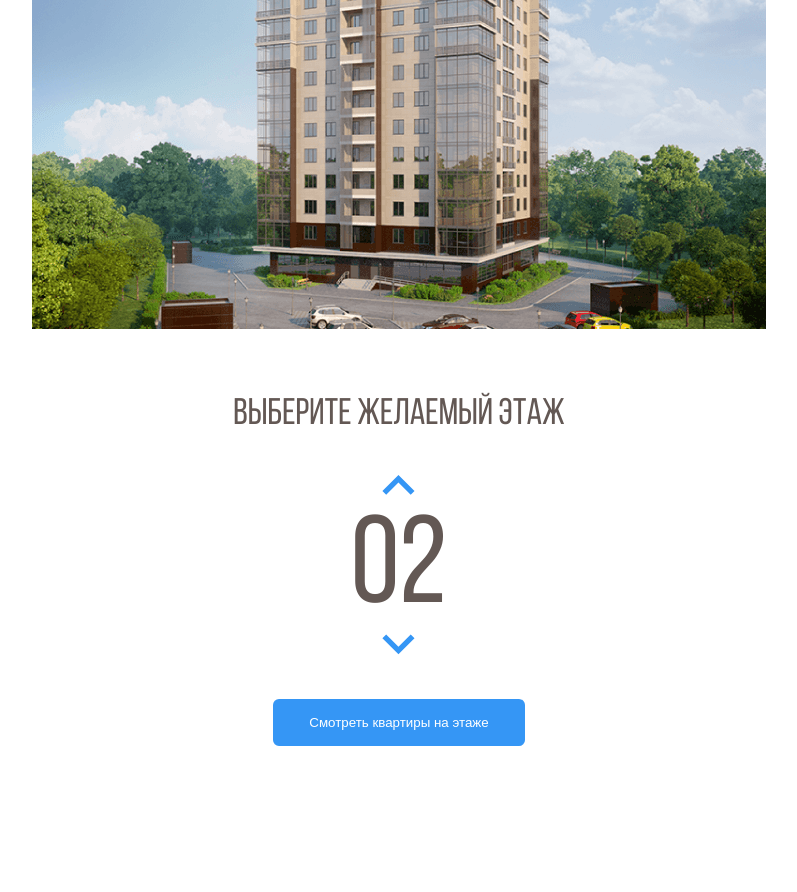
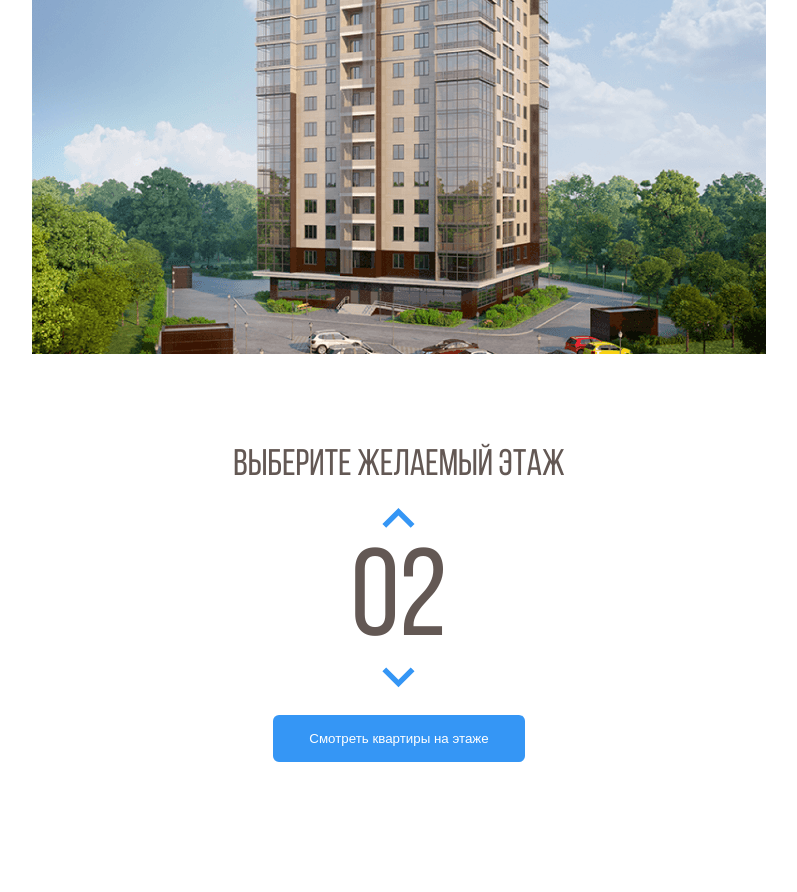
Before and after one commit to zetaleo/layouts, a plain HTML site: page melody/index.html in a window 1280 px wide. Shown: the part 450-1342 px from the top of the page, without its empty margins (241-1038 px from the left). Drawn offline with nearby package versions, Linux system fonts and the light colour scheme.

Commit message:
Update style.css

```diff
--- a/melody/styles/style.css
+++ b/melody/styles/style.css
@@ -1,5 +1,5 @@
 * {
-  /* box-sizing: border-box; */
+  box-sizing: border-box;
 }
 
 @font-face {
@@ -79,13 +79,13 @@ body {
 }
 
 .main-image {
-  padding: 5% 0;
-  width: 100vw;
+  padding: 7% 0;
+  /* width: 100vw; */
 }
 
-.home-image {
+/* .home-image {
   width: 100vw;
-}
+} */
 
 .main-info {
   display: flex;
@@ -94,7 +94,7 @@ body {
   flex-direction: column;
   justify-content: space-between;
   padding-bottom: 10%;
-  min-height: 350px;
+  min-height: 400px;
 }
 
 .home-image path {
@@ -114,6 +114,8 @@ path.current-floor {
   display: flex;
   flex-direction: column;
   align-items: center;
+  padding: 7% 0;
+
 }
 
 .main-title {
```
